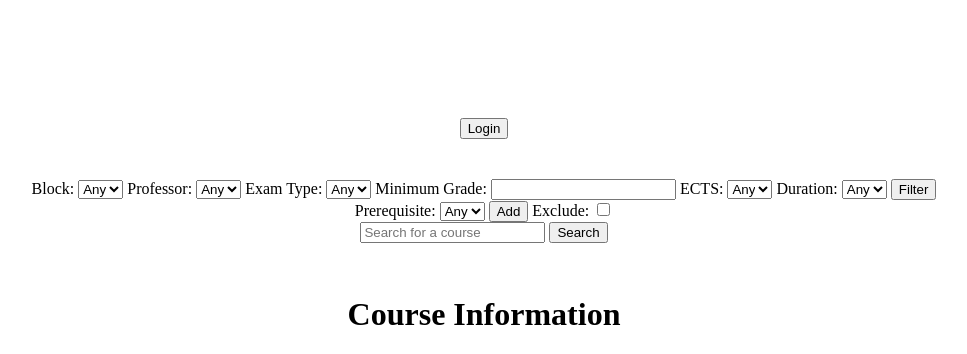
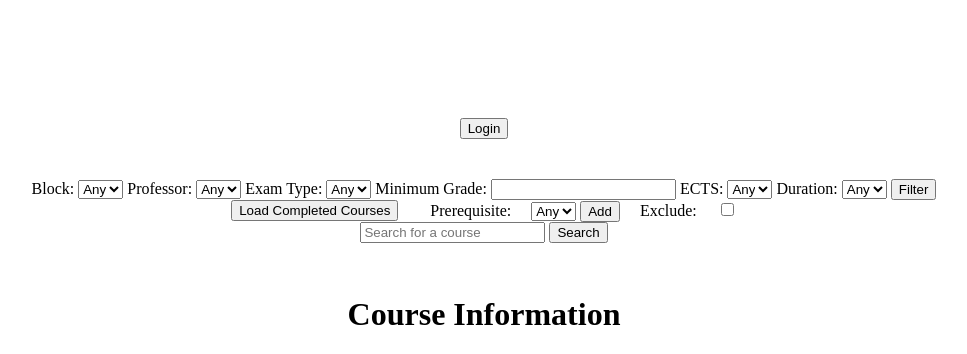
Before and after one commit to Seisision/DIS-project-2023-Group73, a Flask app: page / in a window 1280 px wide. Shown: the part 154-508 px from the top of the page, without its empty margins (156-1123 px from the left). Run offline with Flask 3, Linux system fonts and the light colour scheme; data that the repository does not hold is empty; some libraries are stand-ins or nearby versions.

Commit message:
Added a load complete courses button to the home page
the button loads your completed courses into the prerequsite filter

```diff
--- a/Course_Finder/Routes/Home.py
+++ b/Course_Finder/Routes/Home.py
@@ -1,4 +1,5 @@
 from flask import render_template, request, session, redirect, url_for
+from flask_login import current_user
 
 def init_home(app, get_db_conn):
 
@@ -169,3 +170,30 @@ def init_home(app, get_db_conn):
         session.modified = True
 
         return redirect(url_for('home'))
+
+    @app.route('/load_completed_courses', methods=['POST'])
+    def load_completed_courses():
+        conn = get_db_conn()
+        curs = conn.cursor()
+
+        # Query to fetch completed courses for the current user
+        query = """
+            SELECT c.name
+            FROM CompletedCourses cc
+            JOIN Course c ON cc.course_id = c.id
+            WHERE cc.student_id = %s
+        """
+        curs.execute(query, [current_user.id])
+        completed_courses = [record[0] for record in curs.fetchall()]
+        conn.close()
+
+        # Add the completed courses to the session
+        if 'selected_prerequisites' not in session:
+            session['selected_prerequisites'] = completed_courses
+        else:
+            session['selected_prerequisites'].extend(completed_courses)
+        session['selected_prerequisites'] = list(set(session['selected_prerequisites']))  # Remove duplicates
+
+        session.modified = True
+
+        return redirect(url_for('home'))
--- a/Course_Finder/templates/home.html
+++ b/Course_Finder/templates/home.html
@@ -136,8 +136,14 @@
         </div>
 
         <div class="prerequisiteForm">
+            <div style="display: flex; align-items: center; justify-content: center;">
+                <div style="margin-right: 1em;">
+                    <form action="{{ url_for('load_completed_courses') }}" method="POST">
+                        <input type="submit" value="Load Completed Courses">
+                    </form>
+                </div>
                 <form action="{{ url_for('prerequisites') }}" method="POST">
-                <label for="prerequisite">Prerequisite:</label>
+                    <label for="prerequisite" style="margin-left: 1em; margin-right: 1em;">Prerequisite:</label>
                     <select name="prerequisite" id="prerequisite">
                         <option value="">Any</option>
                         {% for prerequisite in prerequisites %}
@@ -145,16 +151,17 @@
                         {% endfor %}
                     </select>
                     <input type="submit" name="action" value="Add">
-                <label for="exclude_prerequisite">Exclude:</label>
+                    <label for="exclude_prerequisite" style="margin-left: 1em; margin-right: 1em;">Exclude:</label>
                     <input type="checkbox" id="exclude_prerequisite" name="exclude_prerequisite" {% if form.get('exclude_prerequisite') %}checked{% endif %}>
                 </form>
+            </div>
 
             <!-- List of selected prerequisites -->
             {% if selected_prerequisites %}
             <h3>Your Selected Prerequisites:</h3>
-            <ul>
+            <ul style="list-style-type: none; padding-left: 0;">
                 {% for prerequisite in selected_prerequisites %}
-                    <li>
+                    <li style="margin-left: -1em;">
                         {{ prerequisite }}
                         <!-- Form for removing the prerequisite -->
                         <form action="{{ url_for('prerequisites') }}" method="POST" style="display: inline;">
```
Lines whose indentation alone changed are shown as unchanged.
